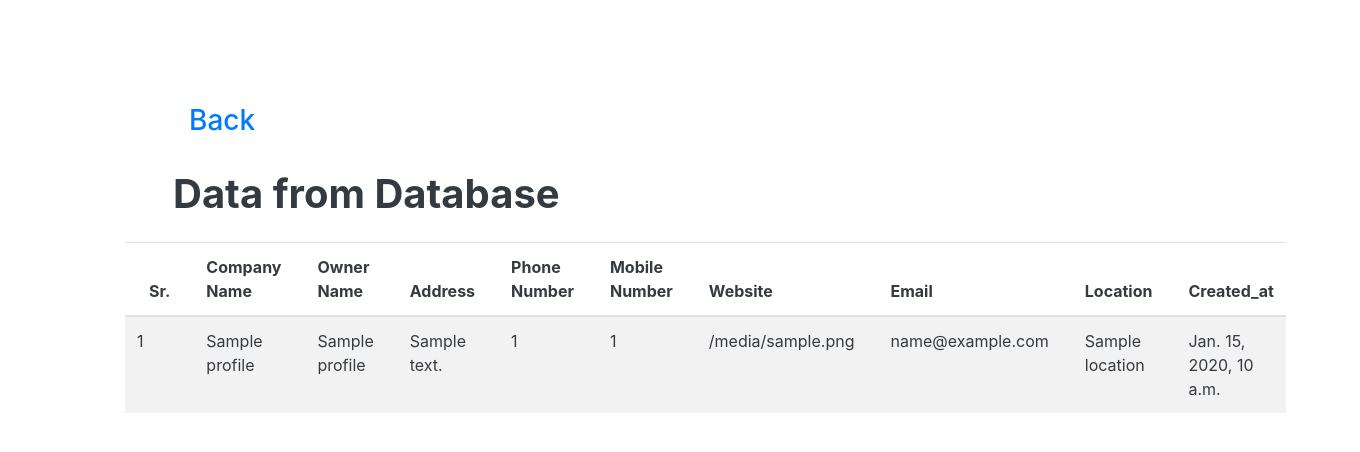
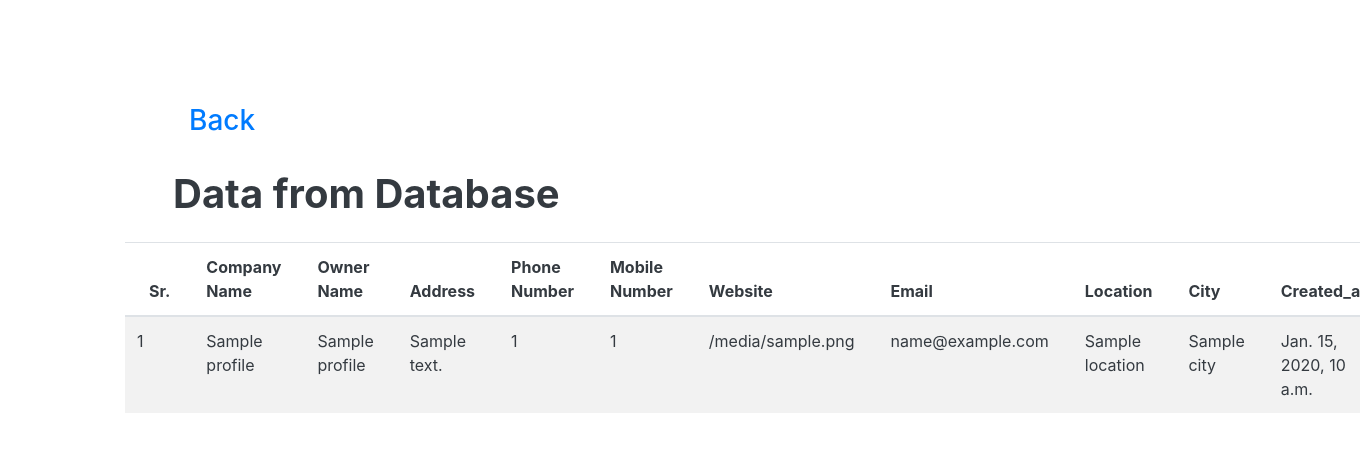
Before and after one commit to abubakar1014/knx_scrapper, a Django app: template Scraper_Project/knx/templates/show_data.html in a window 1360 px wide. Shown: the top 452 px of that part. Run offline with Django 3.2, Linux system fonts and the light colour scheme; the template is opened without the code that fills it: most values are stand-ins (such as "Sample title", 1, 10 or a date in 2020); the page is wider than the window, and the part outside it is not shown; some libraries are stand-ins or nearby versions.

Commit message:
implement city also

```diff
--- a/Scraper_Project/knx/templates/show_data.html
+++ b/Scraper_Project/knx/templates/show_data.html
@@ -17,6 +17,7 @@
           <th class="pl-4">Website</th>
           <th class="pl-4">Email</th>
           <th class="pl-4">Location</th>
+          <th class="pl-4">City</th>
           <th class="pl-4">Created_at</th>
         </tr>
       </thead>
@@ -32,6 +33,7 @@
           <td class="pl-4">{{profile.website}}</td>
           <td class="pl-4">{{profile.email}}</td>
           <td class="pl-4">{{profile.location}}</td>
+          <td class="pl-4">{{profile.city}}</td>
           <td class="pl-4">{{profile.created_at}}</td>
         </tr>
         {% endfor %}
--- a/Scraper_Project/knx/views.py
+++ b/Scraper_Project/knx/views.py
@@ -155,7 +155,7 @@ def append_values(spreadsheet_id, range_name, value_input_option, values):
 def start_script():
     total_data = 0
     try:
-        driver = configure_webdriver(True)
+        driver = configure_webdriver()
         driver.maximize_window()
         url = "https://www.knx.org/knx-en/for-professionals/community/partners/index.php"
         driver.get(url)
@@ -170,7 +170,7 @@ def start_script():
         end_time = datetime.datetime.now()
         newly_objects = ProfileData.objects.filter(created_at__range=(start_time, end_time))
         if len(newly_objects) > 0:
-            new_entries = [[x.company_name,x.owner_name,x.address,x.phone_number,x.mobile_number,x.website,x.email,x.location]for x in newly_objects]
+            new_entries = [[x.company_name,x.owner_name,x.address,x.phone_number,x.mobile_number,x.website,x.email,x.location, x.city]for x in newly_objects]
             send_message(new_entries)
             append_values(
                 "1dfjWG-rWG1J6_hFA8QIOQzRCALE_eTZlBlLG5xkDcYU",
```
Also changed, not shown: Scraper_Project/db.sqlite3, Scraper_Project/knx/migrations/0003_profiledata_city.py (added).
